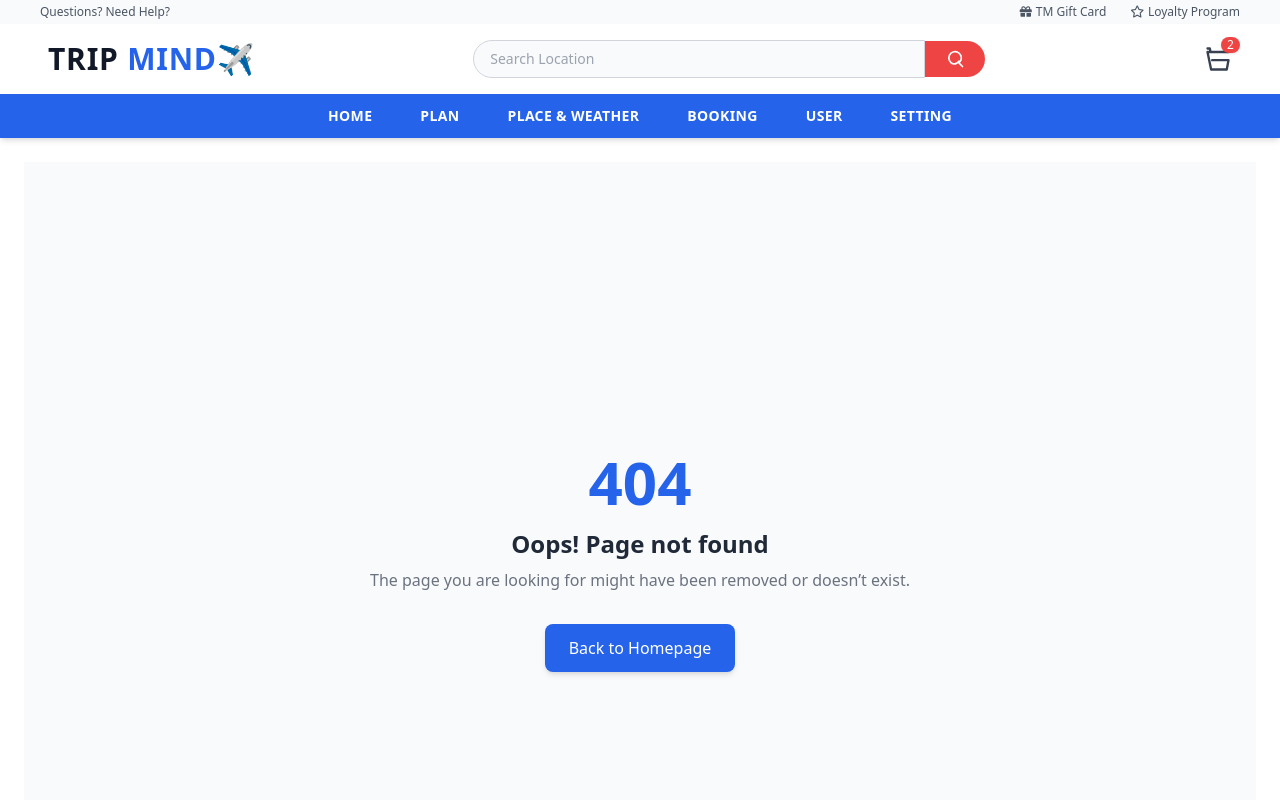
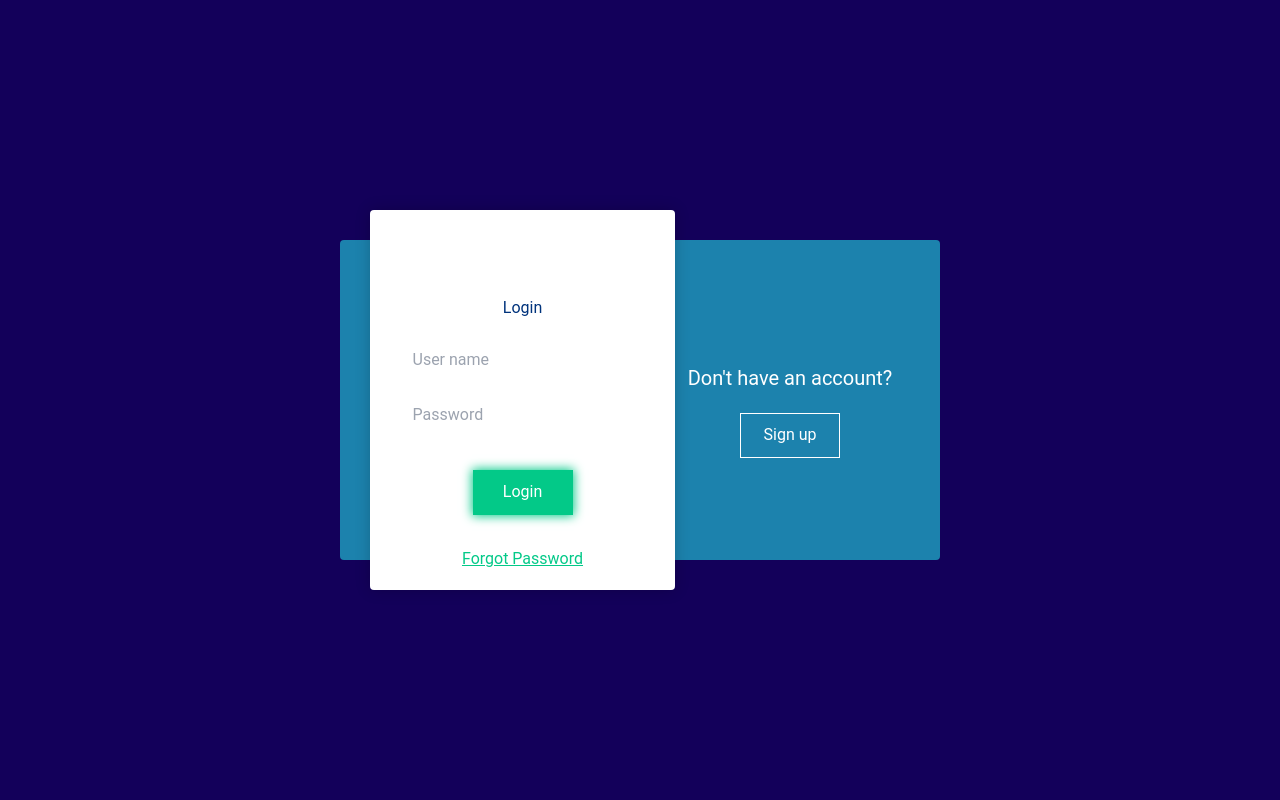
Before and after one commit to Mal0511/TripMind, a React (Vite) app in the folder FE/: page /login in a window 1280 px wide. Shown: the top 800 px of the page. Built offline with nearby package versions, Linux system fonts and the light colour scheme.

Commit message:
feature:dang lam login cho react

```diff
--- a/FE/src/Components/NavBar.jsx
+++ b/FE/src/Components/NavBar.jsx
@@ -54,6 +54,15 @@ export default function Navbar() {
           </div>
 
 
+            {/* Login Button */}
+            <NavLink
+              to="/login"
+              className="px-4 py-2 text-white bg-blue-600 rounded hover:bg-blue-700 transition"
+            >
+              Login
+            </NavLink>
+
+
         </div>
       </div>
 
--- a/FE/src/Pages/Home.jsx
+++ b/FE/src/Pages/Home.jsx
@@ -7,7 +7,8 @@ const Home = () => {
   useEffect(() => { fetch("http://localhost:1105/api/trip") // API backend
     .then((res) => {
       if (res.status === 401) {
-        window.location.href = "http://localhost:1105/"; // redirect login
+        navigate("/login");
+        return; // redirect login
       } return res.json(); })
     .then((data) => setDestinations(data.slice(0,3)))
     .catch((err) => console.error(err));
--- /dev/null
+++ b/FE/src/Pages/login.jsx
@@ -0,0 +1,95 @@
+import React, { useState } from "react";
+import { useNavigate } from "react-router-dom";
+import "../interface.css";
+
+export default function Login() {
+  const [isLogin, setIsLogin] = useState(true);
+  const [loginMessage, setLoginMessage] = useState("");
+  const navigate = useNavigate();
+  const login = async (e) => {
+    e.preventDefault();
+    // Lấy giá trị input
+    const username = e.target.LoginUsername.value;
+    const password = e.target.LoginPassword.value;
+    console.log("Login", username, password);
+
+     try {
+      let response = await fetch("http://localhost:1105/api/trip/login", {
+        method: "POST",
+        headers: { "Content-Type": "application/json" },
+        body: JSON.stringify({ username, password }),
+      });
+
+      let result = await response.json();
+
+      if (response.ok) {
+        localStorage.setItem("isLoggedIn", "true");
+        localStorage.setItem("token", result.token);
+
+        // 🔥 chuyển trang react SPA
+        navigate("/");
+      } else {
+        setLoginMessage(result.message || "Login failed");
+      }
+    } catch (error) {
+      setLoginMessage("Server error");
+    }
+  };
+
+  const register = (e) => {
+    e.preventDefault();
+    const email = e.target.regEmail.value;
+    const phone = e.target.regPhone.value;
+    const fullname = e.target.regFullname.value;
+    const username = e.target.regUsername.value;
+    const password = e.target.regPassword.value;
+    console.log("Register", { email, phone, fullname, username, password });
+    // Gọi API đăng ký ở đây
+  };
+
+  const forgotpass = (e) => {
+    e.preventDefault();
+    alert("Reset password flow");
+  };
+
+  return (
+    <div className="login-body">
+    <div className={`container ${!isLogin ? "log-in" : ""}`}>
+      <div className="container-forms">
+        <div className="container-info">
+          <div className="info-item">
+            <p>Have an account?</p>
+            <button className="btn" onClick={() => setIsLogin(true)}>Log in</button>
+          </div>
+          <div className="info-item">
+            <p>Don't have an account?</p>
+            <button className="btn" onClick={() => setIsLogin(false)}>Sign up</button>
+          </div>
+        </div>
+
+        <div className="container-form">
+          <form className="form-item log-in" onSubmit={login}>
+            <h1>Login</h1>
+            <input id="LoginUsername" name="LoginUsername" placeholder="User name" type="text" />
+            <input id="LoginPassword" name="LoginPassword" placeholder="Password" type="password" />
+            <div id="LoginMessage"></div>
+            <button className="btn" type="submit">Login</button>
+            <button className="btn1" onClick={forgotpass}>Forgot Password</button>
+          </form>
+
+          <form className="form-item sign-up" onSubmit={register}>
+            <h1>Sign up</h1>
+            <input type="email" id="regEmail" placeholder="Email" name="regEmail" />
+            <input type="text" id="regPhone" name="regPhone" placeholder="Phone number" />
+            <input type="text" id="regFullname" name="regFullname" placeholder="Full name" />
+            <input type="text" id="regUsername" name="regUsername" placeholder="User name" />
+            <input type="password" name="regPassword" placeholder="Password" id="regPassword" />
+            <div id="regMessage"></div>
+            <button className="btn" type="submit">Sign up</button>
+          </form>
+        </div>
+      </div>
+    </div>
+    </div>
+  );
+}
--- /dev/null
+++ b/FE/src/interface.css
@@ -0,0 +1,175 @@
+*{
+    padding: 0;
+    margin: 0;
+    box-sizing: border-box;
+}
+
+.login-body{
+    position: absolute;
+    left: 0;
+    top: 0;
+    width: 100%;
+    height: 100%;
+    font-family: "Roboto", serif;
+    background-color: #13005a;
+    overflow: hidden;
+}
+
+.container{
+    position: relative;
+    top: 50%;
+    margin: -160px auto 0;
+    width: 600px;
+    height: 320px;
+    background-color: #1c82ad;
+    border-radius: 4px;
+    transition: all 0.5s;
+}
+.container-forms{
+    height: 100%;
+}
+.container .container-forms .container-info .info-item p{
+    font-size: 20px;
+    margin: 20px;
+}
+.container .btn{
+    cursor: pointer;
+    text-align: center;
+    margin: 0 auto;
+    width: 100px;
+    height: 45px;
+    color: #ffff;
+    background-color: #03c988;
+    opacity: 1;
+    transition: all 0.5s;
+}
+
+.container .btn .container input{
+    display: inline-block;
+    padding: 10px 15px;
+}
+
+.container.btn:hover{
+    opacity: 0.7s;
+}
+
+.container .container-forms .container-info .info-item .btn{
+    background-color: transparent;
+    border: 1px solid #ffff;
+}
+
+.container .container-forms .container-info{
+    display: flex;
+    justify-content: center;
+    height: 100%;
+}
+
+.container .container-forms .container-info .info-item{
+    display: flex;
+    flex-direction: column;
+    justify-content: center;
+    align-items: center;
+    font-size: 16px;
+    width: 50%;
+    height: 100%;
+    color: #ffff;
+    opacity: 1;
+    transition: all 0.5s;
+}
+
+.container-form{
+    position: absolute;
+    left: 30px;
+    top: -30px;
+    width: 305px;
+    height: 380px;
+    background-color: #ffff;
+    border-radius: 4px;
+    box-shadow: 0 0 15px 0 rgba(0, 0, 0, 0.2);
+    transition: all 0.5s;
+    overflow: hidden;
+}
+
+.form-item{
+    position: absolute;
+    left: 0;
+    top: 0;
+    width: 100%;
+    height: 100%;
+    opacity: 1;
+    display: flex;
+    flex-direction: column;
+    justify-content: center;
+    align-items: center;
+}
+.form-item h1{
+    color: #00337c;
+    margin: 10px 0 20px;
+}
+.form-item input{
+    display: block;
+    margin: 0 auto 15px;
+    width: 220px;
+    height: 40px;
+    transition: all 0.5s;
+}
+
+.container .container-form .btn{
+    border: none;
+    box-shadow: 0 0 10px 1px #03c988;
+    margin-top: 20px;
+}
+
+.container .form-item.sign-up{
+    position: absolute;
+    left: -100%;
+    opacity: 0;
+}
+
+.container.log-in .container-form{
+    left: 265px;
+}
+
+.container.log-in .container-form .form-item.sign-up{
+    left: 0;
+    opacity: 1;
+}
+.container.log-in .container-form .form-item.log-in{
+    left: -100%;
+    opacity: 0;
+}
+
+.container .container-form .btn1{
+    position: absolute;
+    border: none;
+    cursor: pointer;
+    text-align: center;
+    bottom: 5%;
+    color: #03c988;
+    opacity: 1;
+    text-decoration: underline;
+    transition: all 0.5s;
+}
+.container .container-forms .container-info .Goback p{
+    font-size: 20px;
+    margin: 20px;
+}
+.container .container-forms .container-info .Goback{
+    position: absolute;
+    display: flex;
+    flex-direction: column;
+    right: 12%;             /* Đưa phần tử vào bên phải */
+    top: 50%;                /* Đặt phần tử vào giữa chiều dọc */
+    transform: translateY(-50%);
+    width: auto;
+    font-size: 16px;
+    justify-content: center;  /* Căn giữa theo chiều dọc */
+    align-items: center;
+    color: #ffff;
+    opacity: 1;
+    transition: all 0.5s;
+}
+.container .container-forms .container-info .Goback .btn{
+    background-color: transparent;
+    border: 1px solid #ffff;
+}
--- a/FE/src/main.jsx
+++ b/FE/src/main.jsx
@@ -1,11 +1,22 @@
 
 import React from 'react'
+import { BrowserRouter, Routes, Route } from "react-router-dom";
 import ReactDOM from 'react-dom/client'
 import App from './App'
 import './index.css'
+import Login from './Pages/login'
 
 ReactDOM.createRoot(document.getElementById('root')).render(
   <React.StrictMode>
-    <App />
+    <BrowserRouter>
+      <Routes>
+        {/* App layout: tất cả các trang chính */}
+        <Route path="/*" element={<App />} />
+
+        {/*  Trang login tách hoàn toàn, độc lập */}
+        <Route path="/login" element={<Login />} />
+
+      </Routes>
+    </BrowserRouter>
   </React.StrictMode>,
 )
```
Also changed, not shown: FE/src/App.jsx (+4 -3 lines).
